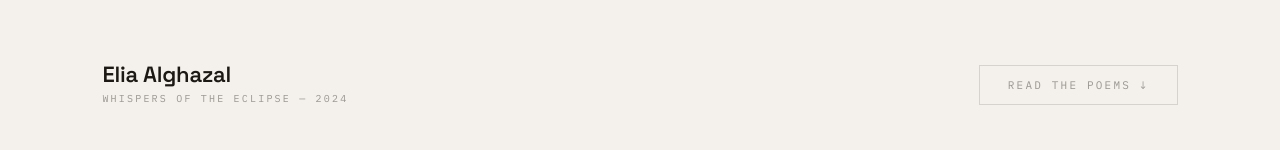
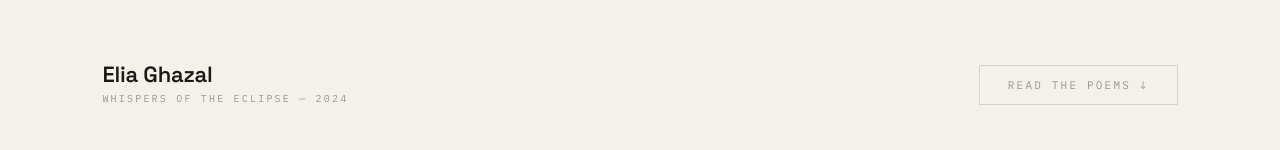
Before and after one commit to eliaghazal/myportfolio, a Next.js app: page /poet in a window 1280 px wide. Shown: the part 606-756 px from the top of the page. Built offline with nearby package versions, Linux system fonts and the light colour scheme; no server answers; the database is empty.

Commit message:
Change display name from Elia Alghazal to Elia Ghazal
Co-authored-by: eliaghazal <127631993+eliaghazal@users.noreply.github.com>

```diff
--- a/app/engineer/lab/page.tsx
+++ b/app/engineer/lab/page.tsx
@@ -328,7 +328,7 @@ export default function LabPage() {
 
         {/* Footer */}
         <div style={{ borderTop: `1px solid ${border}`, marginTop: 64, paddingTop: 28, display: "flex", justifyContent: "space-between", flexWrap: "wrap", gap: 12 }}>
-          <span style={{ ...mono, fontSize: 10, letterSpacing: "0.15em", color: faint }}>ELIA ALGHAZAL © 2026</span>
+          <span style={{ ...mono, fontSize: 10, letterSpacing: "0.15em", color: faint }}>ELIA GHAZAL © 2026</span>
           <Link href="/engineer" style={{ ...mono, fontSize: 10, letterSpacing: "0.15em", color: faint, textDecoration: "none", transition: "color 0.2s" }}
             onMouseEnter={e => (e.currentTarget.style.color = gn)} onMouseLeave={e => (e.currentTarget.style.color = faint)}>← Back to Engineer</Link>
         </div>
--- a/app/engineer/page.tsx
+++ b/app/engineer/page.tsx
@@ -279,7 +279,7 @@ const TERMINAL_COMMANDS: Record<string, () => string[]> = {
     "  echo [text]       Echo back",
   ],
   about: () => [
-    "  Name:       Elia Alghazal",
+    "  Name:       Elia Ghazal",
     "  Location:   Lebanon → the world",
     "  Role:       Engineer / Poet / Builder",
     "  School:     AUST Computer Science (2026)",
@@ -320,7 +320,7 @@ const TERMINAL_COMMANDS: Record<string, () => string[]> = {
     "  DELF B2                     République française          (Oct 2022)",
   ],
   resume: () => [
-    "  Elia Alghazal — Computer Science @ AUST (2026)",
+    "  Elia Ghazal — Computer Science @ AUST (2026)",
     "  ─────────────────────────────────────────────",
     "  ✦  9+ projects built and deployed",
     "  ✦  7 certifications earned",
@@ -331,7 +331,7 @@ const TERMINAL_COMMANDS: Record<string, () => string[]> = {
     "",
     "  [Download PDF] → linkedin.com/in/eliaghazal",
   ],
-  whoami: () => ["  elia_alghazal"],
+  whoami: () => ["  elia_ghazal"],
   pwd:    () => ["  /home/elia/portfolio"],
   ls:     () => ["  projects/  skills/  about.txt  contact.md  resume.pdf  lab/"],
   "cat about.txt": () => TERMINAL_COMMANDS.about(),
@@ -742,7 +742,7 @@ export default function EngineerPage() {
             fontSize:"clamp(52px,10.5vw,140px)", letterSpacing:"0.04em", lineHeight:0.9,
             color:"#fff", marginBottom:"clamp(20px,3vw,32px)" }}>
             ELIA<br />
-            <span style={{ color:"#39ff14", animation:"breathe 4s ease-in-out infinite" }}>ALGHAZAL</span>
+            <span style={{ color:"#39ff14", animation:"breathe 4s ease-in-out infinite" }}>GHAZAL</span>
           </h1>
 
           {/* Typewriter */}
@@ -1222,7 +1222,7 @@ export default function EngineerPage() {
           display:"flex", justifyContent:"space-between", alignItems:"center",
           maxWidth:1100, margin:"0 auto", flexWrap:"wrap", gap:12 }}>
           <span style={{ ...mono, fontSize:10, letterSpacing:"0.15em", color:"rgba(255,255,255,0.15)" }}>
-            ELIA ALGHAZAL © 2026
+            ELIA GHAZAL © 2026
           </span>
           <Link href="/" style={{ ...mono, fontSize:10, letterSpacing:"0.15em",
             color:"rgba(255,255,255,0.15)", textDecoration:"none", transition:"color 0.2s" }}
--- a/app/layout.tsx
+++ b/app/layout.tsx
@@ -48,10 +48,10 @@ const caveat = Caveat({
 });
 
 export const metadata: Metadata = {
-  title: "Elia Alghazal",
+  title: "Elia Ghazal",
   description: "Engineer. Poet. Builder of impossible things.",
   openGraph: {
-    title: "Elia Alghazal",
+    title: "Elia Ghazal",
     description: "Engineer. Poet. Builder of impossible things.",
   },
 };
--- a/app/poet/blog/page.tsx
+++ b/app/poet/blog/page.tsx
@@ -133,7 +133,7 @@ function PostReader({ post, onClose }: { post: Post; onClose: () => void }) {
 
           {/* Footer inside drawer */}
           <div style={{ marginTop: 56, paddingTop: 24, borderTop: `1px solid ${border}` }}>
-            <div style={{ ...mono, fontSize: 9, letterSpacing: "0.18em", color: faint }}>— ELIA ALGHAZAL</div>
+            <div style={{ ...mono, fontSize: 9, letterSpacing: "0.18em", color: faint }}>— ELIA GHAZAL</div>
           </div>
         </div>
       </div>
@@ -231,7 +231,7 @@ export default function BlogPage() {
 
         {/* Footer */}
         <div style={{ borderTop: `1px solid ${border}`, marginTop: 64, paddingTop: 28, display: "flex", justifyContent: "space-between", flexWrap: "wrap", gap: 12 }}>
-          <span style={{ ...mono, fontSize: 10, letterSpacing: "0.15em", color: faint }}>ELIA ALGHAZAL © 2026</span>
+          <span style={{ ...mono, fontSize: 10, letterSpacing: "0.15em", color: faint }}>ELIA GHAZAL © 2026</span>
           <Link href="/poet" style={{ ...mono, fontSize: 10, letterSpacing: "0.15em", color: faint, textDecoration: "none", transition: "color 0.2s" }}
             onMouseEnter={e => (e.currentTarget.style.color = rust)} onMouseLeave={e => (e.currentTarget.style.color = faint)}>← Back to Poet</Link>
         </div>
--- a/app/poet/page.tsx
+++ b/app/poet/page.tsx
@@ -179,7 +179,7 @@ export default function PoetPage() {
         {/* Name + meta */}
         <div style={{ display: "flex", alignItems: "flex-end", justifyContent: "space-between", flexWrap: "wrap", gap: 16 }}>
           <div>
-            <div style={{ fontSize: "clamp(15px,1.8vw,22px)", fontWeight: 600, letterSpacing: "-0.01em", marginBottom: 4 }}>Elia Alghazal</div>
+            <div style={{ fontSize: "clamp(15px,1.8vw,22px)", fontWeight: 600, letterSpacing: "-0.01em", marginBottom: 4 }}>Elia Ghazal</div>
             <div style={{ ...mono, fontSize: 10, letterSpacing: "0.22em", color: dim, textTransform: "uppercase" }}>Whispers of the Eclipse — 2024</div>
           </div>
           <button onClick={() => scrollTo("poems")} style={{
@@ -259,7 +259,7 @@ export default function PoetPage() {
           {/* eslint-disable-next-line @next/next/no-img-element */}
           <img
             src="/book-cover.png"
-            alt="Whispers of the Eclipse — Elia Alghazal"
+            alt="Whispers of the Eclipse — Elia Ghazal"
             style={{
               width: "clamp(130px,14vw,180px)",
               aspectRatio: "3/4",
@@ -342,7 +342,7 @@ export default function PoetPage() {
                     <div style={{ fontSize: "clamp(13px,1.3vw,16px)", lineHeight: 2.1, whiteSpace: "pre-line", color: dim, maxWidth: 560 }}>
                       {poem.lines}
                     </div>
-                    <div style={{ ...mono, fontSize: 9, letterSpacing: "0.2em", color: "rgba(28,24,20,0.22)", marginTop: 28 }}>— Whispers of the Eclipse, Elia Alghazal</div>
+                    <div style={{ ...mono, fontSize: 9, letterSpacing: "0.2em", color: "rgba(28,24,20,0.22)", marginTop: 28 }}>— Whispers of the Eclipse, Elia Ghazal</div>
                   </>
                 );
               })()}
@@ -436,7 +436,7 @@ export default function PoetPage() {
 
           {/* Footer */}
           <div style={{ borderTop: `1px solid ${border}`, marginTop: 64, paddingTop: 28, display: "flex", justifyContent: "space-between", alignItems: "center", flexWrap: "wrap", gap: 12 }}>
-            <span style={{ ...mono, fontSize: 10, letterSpacing: "0.15em", color: faint }}>ELIA ALGHAZAL © 2026</span>
+            <span style={{ ...mono, fontSize: 10, letterSpacing: "0.15em", color: faint }}>ELIA GHAZAL © 2026</span>
             <div style={{ display: "flex", gap: 24 }}>
               <Link href="/engineer" style={{ ...mono, fontSize: 10, letterSpacing: "0.15em", color: faint, textDecoration: "none", transition: "color 0.2s" }}
                 onMouseEnter={e => (e.currentTarget.style.color = rust)}
```
